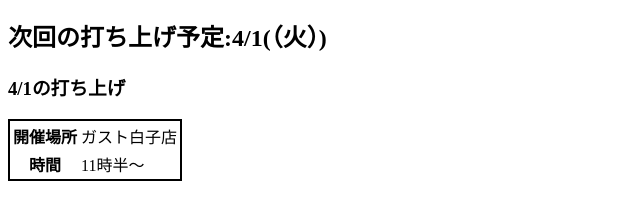
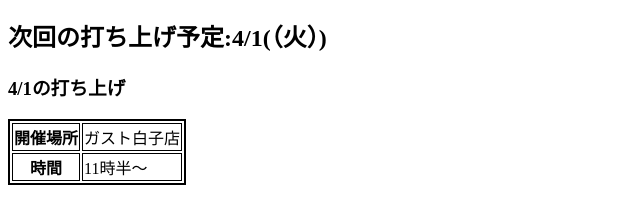
Before and after one commit to marimesyosinsya/Uchiage_Group, a plain HTML site: page index.html in a window 1280 px wide. Shown: the part 57-280 px from the top of the page, without its empty margins (0-640 px from the left). Drawn offline with Linux system fonts and the light colour scheme.

Commit message:
Update index.html

```diff
--- a/index.html
+++ b/index.html
@@ -18,6 +18,9 @@
         table {
           border: 2px solid;
         }
+        th,td {
+          border: 1px solid;
+        }
       </style>
     </head>
   </body>
```
